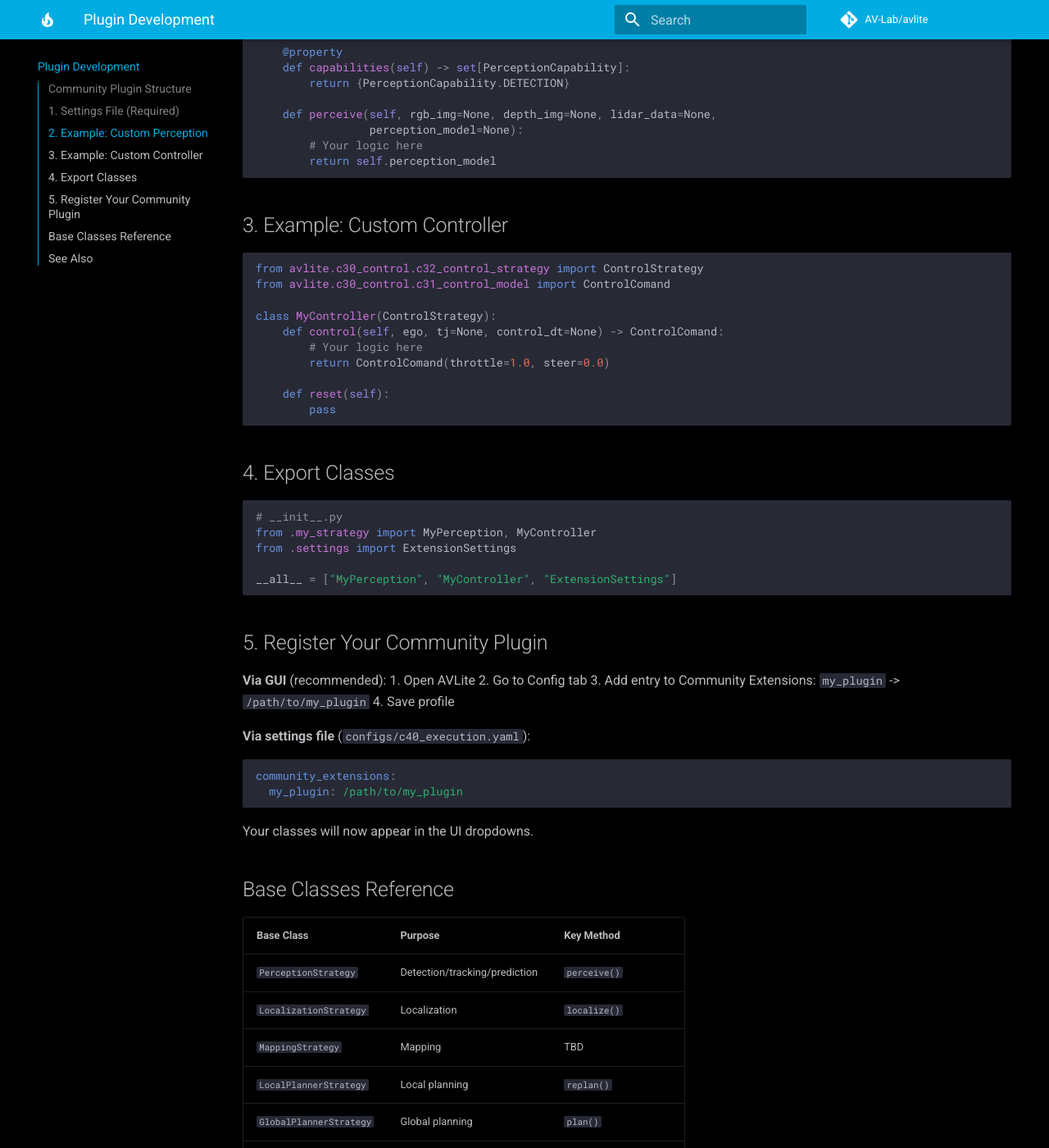
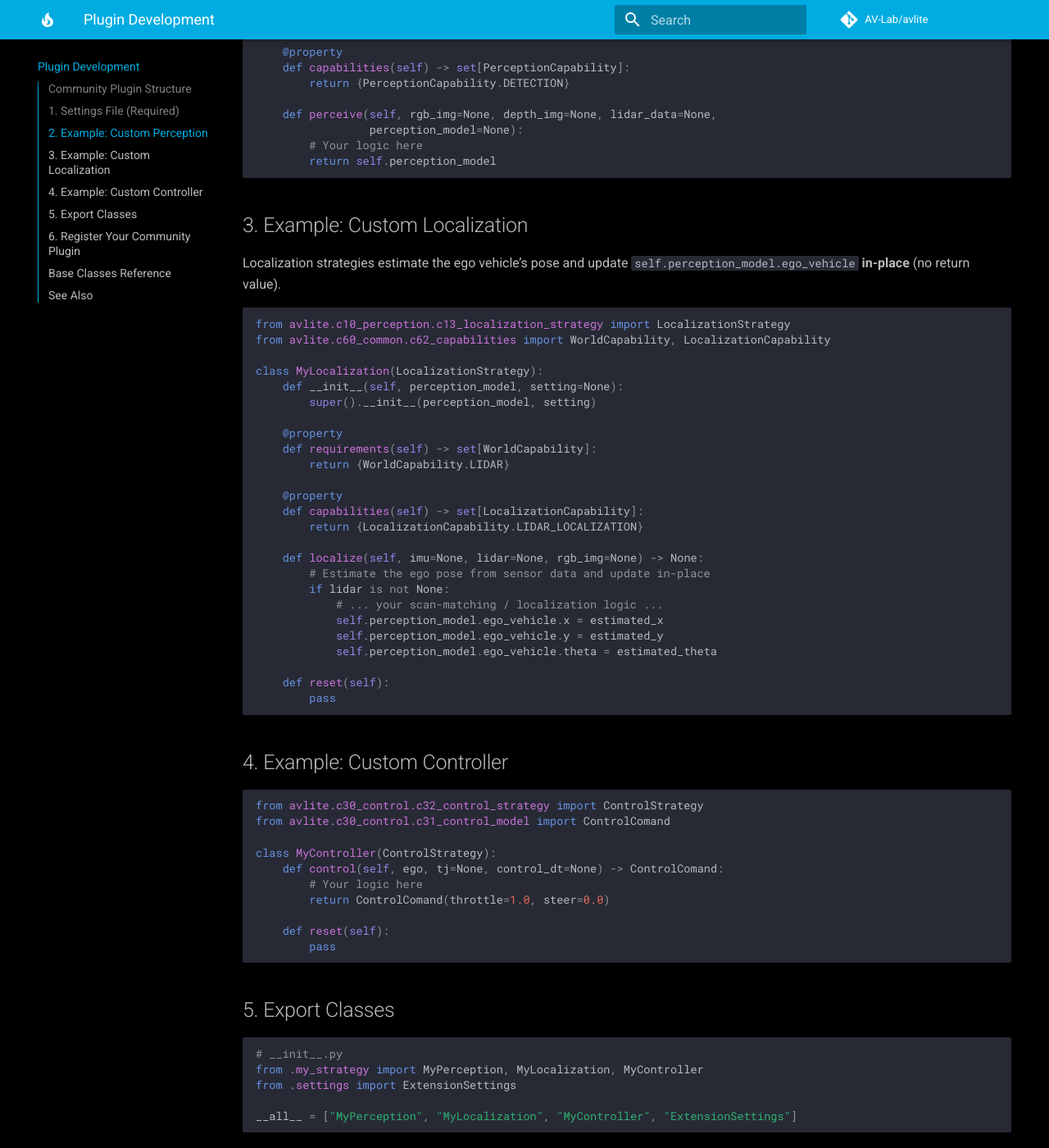
Before and after one commit to AV-Lab/avlite, an MkDocs documentation site: the page built from docs/plugin-development.md, in a window 1280 px wide and 1400 px high, scrolled down 1071 px. Shown: the whole window at 82% size. Built offline with MkDocs 1.6.1 and Material for MkDocs 9.7.7, drawn with Linux system fonts in a browser that asks for light colours; comment, search, counter and statistics services are not loaded; some of the changed text lies outside the part shown.

````diff
--- a/docs/plugin-development.md
+++ b/docs/plugin-development.md
@@ -54,7 +54,40 @@ class MyPerception(PerceptionStrategy):
         return self.perception_model
 ```
 
-## 3. Example: Custom Controller
+## 3. Example: Custom Localization
+
+Localization strategies estimate the ego vehicle’s pose and update
+`self.perception_model.ego_vehicle` **in-place** (no return value).
+
+```python
+from avlite.c10_perception.c13_localization_strategy import LocalizationStrategy
+from avlite.c60_common.c62_capabilities import WorldCapability, LocalizationCapability
+
+class MyLocalization(LocalizationStrategy):
+    def __init__(self, perception_model, setting=None):
+        super().__init__(perception_model, setting)
+
+    @property
+    def requirements(self) -> set[WorldCapability]:
+        return {WorldCapability.LIDAR}
+
+    @property
+    def capabilities(self) -> set[LocalizationCapability]:
+        return {LocalizationCapability.LIDAR_LOCALIZATION}
+
+    def localize(self, imu=None, lidar=None, rgb_img=None) -> None:
+        # Estimate the ego pose from sensor data and update in-place
+        if lidar is not None:
+            # ... your scan-matching / localization logic ...
+            self.perception_model.ego_vehicle.x = estimated_x
+            self.perception_model.ego_vehicle.y = estimated_y
+            self.perception_model.ego_vehicle.theta = estimated_theta
+
+    def reset(self):
+        pass
+```
+
+## 4. Example: Custom Controller
 
 ```python
 from avlite.c30_control.c32_control_strategy import ControlStrategy
@@ -69,17 +102,17 @@ class MyController(ControlStrategy):
         pass
 ```
 
-## 4. Export Classes
+## 5. Export Classes
 
 ```python
 # __init__.py
-from .my_strategy import MyPerception, MyController
+from .my_strategy import MyPerception, MyLocalization, MyController
 from .settings import ExtensionSettings
 
-__all__ = ["MyPerception", "MyController", "ExtensionSettings"]
+__all__ = ["MyPerception", "MyLocalization", "MyController", "ExtensionSettings"]
 ```
 
-## 5. Register Your Community Plugin
+## 6. Register Your Community Plugin
 
 **Via GUI** (recommended):
 1. Open AVLite
````
Also changed, not shown: README.md (+6 -4 lines), docs/architecture.md (+43 -27 lines), docs/index.md (+3 -2 lines), 2 other files.
